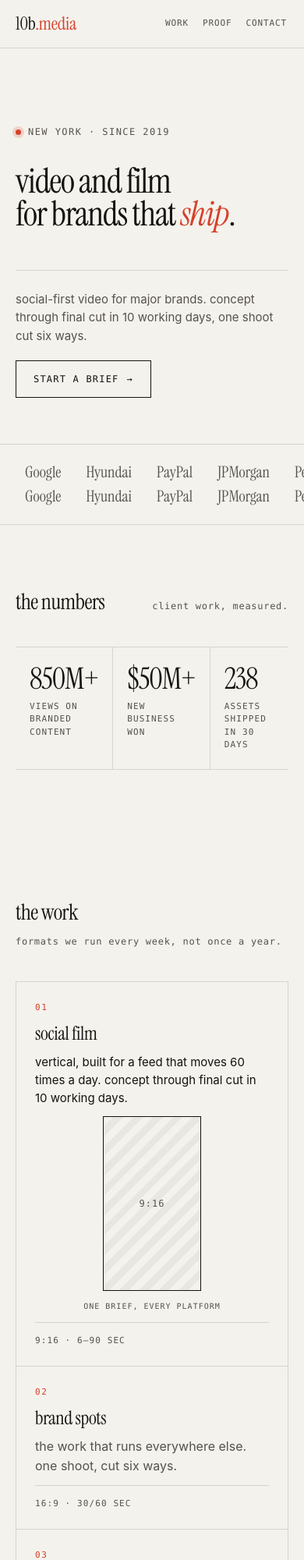
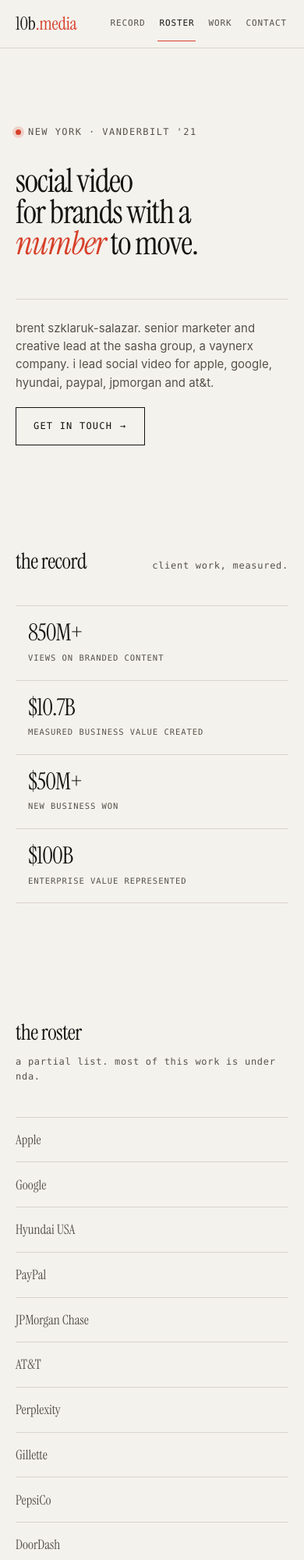
Before and after one commit to breezybrent/10b-media-site, a website: page public/index.html in a window 390 px wide. Shown: the top 2000 px of the page at 78% size. Drawn offline with Linux system fonts and the light colour scheme.

Commit message:
rebuild as exec personal brand site: real positioning from resume, roster, track record, craft principles. remove studio framing, marquee, fake pipeline

```diff
--- a/public/index.html
+++ b/public/index.html
@@ -3,12 +3,12 @@
 <head>
 <meta charset="utf-8" />
 <meta name="viewport" content="width=device-width, initial-scale=1" />
-<title>10b.media | video and film for brands that ship</title>
-<meta name="description" content="10b.media is a video studio in new york. social-first film for major brands, concept through final cut in 10 working days." />
-<meta name="author" content="10b.media" />
-<meta property="og:title" content="10b.media" />
-<meta property="og:description" content="video and film for brands that ship." />
-<meta property="og:type" content="website" />
+<title>brent szklaruk-salazar | social video, measured in results</title>
+<meta name="description" content="senior marketer and creative lead at the sasha group, a vaynerx company. 850M+ views, $10.7B+ in measured business value, $50M+ new business won." />
+<meta name="author" content="Brent Szklaruk-Salazar" />
+<meta property="og:title" content="brent szklaruk-salazar" />
+<meta property="og:description" content="social video, measured in results." />
+<meta property="og:type" content="profile" />
 <meta property="og:url" content="https://10b.media" />
 <meta name="theme-color" content="#f4f2ed" media="(prefers-color-scheme: light)" />
 <meta name="theme-color" content="#121110" media="(prefers-color-scheme: dark)" />
@@ -20,48 +20,41 @@
 <link rel="stylesheet" href="/styles.css" />
 </head>
 <body>
-<a class="skip" href="#work">skip to work</a>
+<a class="skip" href="#record">skip to record</a>
 
 <header class="nav">
   <a class="mark" href="/">10b<span>.media</span></a>
   <nav aria-label="primary">
+    <a href="#record">record</a>
+    <a href="#roster">roster</a>
     <a href="#work">work</a>
-    <a href="#proof">proof</a>
     <a href="#contact">contact</a>
-  </nav>
+    </nav>
 </header>
 
 <main>
-  <!-- one idea: what this is -->
+  <!-- who this is -->
   <section class="hero">
-    <p class="kicker"><span class="dot" aria-hidden="true"></span>new york · since 2019</p>
+    <p class="kicker"><span class="dot" aria-hidden="true"></span>new york · vanderbilt '21</p>
     <h1>
-      video and film<br />
-      for brands that <em>ship</em>.
+      social video<br />
+      for brands with a<br />
+      <em>number</em> to move.
     </h1>
     <div class="hero-foot">
       <p class="lede">
-        social-first video for major brands. concept through final cut in
-        10 working days, one shoot cut six ways.
+        brent szklaruk-salazar. senior marketer and creative lead at the sasha group,
+        a vaynerx company. i lead social video for apple, google, hyundai, paypal,
+        jpmorgan and at&t.
       </p>
-      <a class="cta" href="#contact">start a brief<span aria-hidden="true">&rarr;</span></a>
+      <a class="cta" href="#contact">get in touch<span aria-hidden="true">&rarr;</span></a>
     </div>
   </section>
 
-  <!-- one idea: proof, as a rolling client marquee -->
-  <section class="clients" aria-label="Selected clients">
-    <div class="marquee" data-marquee>
-      <ul>
-        <li>Apple</li><li>Google</li><li>Hyundai</li><li>PayPal</li>
-        <li>JPMorgan</li><li>Perplexity</li><li>AT&amp;T</li><li>VaynerX</li>
-      </ul>
-    </div>
-  </section>
-
-  <!-- one idea: the numbers -->
-  <section id="proof" class="proof">
+  <!-- proof -->
+  <section id="record" class="proof">
     <div class="sec-head">
-      <h2>the numbers</h2>
+      <h2>the record</h2>
       <p>client work, measured.</p>
     </div>
     <ul class="stats">
@@ -70,74 +63,129 @@
         <span>views on branded content</span>
       </li>
       <li>
+        <b>$10.7B</b>
+        <span>measured business value created</span>
+      </li>
+      <li>
         <b>$50M+</b>
         <span>new business won</span>
       </li>
       <li>
-        <b>238</b>
-        <span>assets shipped in 30 days</span>
+        <b>$100B</b>
+        <span>enterprise value represented</span>
       </li>
     </ul>
   </section>
 
-  <!-- one idea: the work -->
+  <!-- the roster -->
+  <section id="roster" class="roster">
+    <div class="sec-head">
+      <h2>the roster</h2>
+      <p>a partial list. most of this work is under nda.</p>
+    </div>
+    <ul class="clients">
+      <li>Apple</li>
+      <li>Google</li>
+      <li>Hyundai USA</li>
+      <li>PayPal</li>
+      <li>JPMorgan Chase</li>
+      <li>AT&amp;T</li>
+      <li>Perplexity</li>
+      <li>Gillette</li>
+      <li>PepsiCo</li>
+      <li>DoorDash</li>
+      <li>Ferrero Rocher</li>
+      <li>Zappos</li>
+      <li>NASCAR</li>
+      <li>OceanX</li>
+      <li>Jefferson Dental</li>
+      <li>Graham Weaver</li>
+    </ul>
+  </section>
+
+  <!-- the track record -->
   <section id="work" class="work">
     <div class="sec-head">
-      <h2>the work</h2>
-      <p>formats we run every week, not once a year.</p>
+      <h2>the track record</h2>
+      <p>ten years, four companies, one throughline.</p>
     </div>
-    <ol class="grid">
-      <li class="tall">
-        <span class="idx">01</span>
-        <h3>social film</h3>
-        <p class="body-lg">vertical, built for a feed that moves 60 times a day. concept through final cut in 10 working days.</p>
-        <figure class="frame" aria-label="9 by 16 vertical delivery format">
-          <div class="screen"><span>9:16</span></div>
-          <figcaption>one brief, every platform</figcaption>
-        </figure>
-        <span class="meta">9:16 · 6–90 sec</span>
+    <ol class="roles">
+      <li class="now">
+        <span class="when">jul 2024 &rarr; now</span>
+        <div class="what">
+          <h3>senior marketer, creative lead</h3>
+          <p class="org">the sasha group, a vaynerx company</p>
+          <p>leads social video for the agency's highest-value aor accounts. $50M+ in new business won. 238 assets in 30 days for the ioniq 5 and 6 us launches.</p>
+        </div>
       </li>
       <li>
-        <span class="idx">02</span>
-        <h3>brand spots</h3>
-        <p>the work that runs everywhere else. one shoot, cut six ways.</p>
-        <span class="meta">16:9 · 30/60 sec</span>
+        <span class="when">jul 2022 &rarr; apr 2024</span>
+        <div class="what">
+          <h3>lead videographer and editor</h3>
+          <p class="org">the sasha group</p>
+          <p>owned creative strategy, production and post for c-suite clients representing over $100B in enterprise value.</p>
+        </div>
       </li>
       <li>
-        <span class="idx">03</span>
-        <h3>documentary</h3>
-        <p>long-form stories. weddings, founder docs, and the ones nobody asked for yet.</p>
-        <span class="meta">2.39:1 · 5–20 min</span>
+        <span class="when">may 2019 &rarr; jul 2022</span>
+        <div class="what">
+          <h3>founder and ceo</h3>
+          <p class="org">550 park films</p>
+          <p>$200K net profit in 36 months. 125 wedding films delivered.</p>
+        </div>
+      </li>
+      <li>
+        <span class="when">feb 2016 &rarr; jul 2022</span>
+        <div class="what">
+          <h3>founder and ceo</h3>
+          <p class="org">bsp</p>
+          <p>$120K in profit, 100+ clients. wmg, ed sheeran, vanderbilt.</p>
+        </div>
       </li>
     </ol>
   </section>
 
-  <!-- one idea: how the work actually happens -->
-  <section class="pipeline">
+  <!-- how he works -->
+  <section class="craft">
     <div class="sec-head">
-      <h2>the pipeline</h2>
-      <p>five stages. no 40-slide deck.</p>
+      <h2>how i work</h2>
+      <p>four things i actually believe.</p>
     </div>
-    <ol class="stages">
-      <li><b>brief</b><span>one call. what it has to achieve.</span></li>
-      <li><b>concept</b><span>three routes. we recommend one and argue for it.</span></li>
-      <li><b>pre-prod</b><span>boards, cast, locations, and a date that holds.</span></li>
-      <li><b>production</b><span>one or two days. tight crew, no wasted frame.</span></li>
-      <li><b>post</b><span>edit, grade, sound, and every cut the platform needs.</span></li>
+    <ol class="beliefs">
+      <li>
+        <span class="idx">01</span>
+        <p class="claim">views are rented. trust is owned.</p>
+        <p class="why">a feed can be rented tomorrow and gone by next quarter. the brand that sounds like itself keeps the audience it built.</p>
+      </li>
+      <li>
+        <span class="idx">02</span>
+        <p class="claim">one decision-maker beats a million scrollers.</p>
+        <p class="why">reach is a vanity metric unless the right person is watching. i optimize for the one viewer who signs.</p>
+      </li>
+      <li>
+        <span class="idx">03</span>
+        <p class="claim">ai should remove the boring parts.</p>
+        <p class="why">i build workflows that kill the repetitive production work so the team can spend its hours on the idea.</p>
+      </li>
+      <li>
+        <span class="idx">04</span>
+        <p class="claim">if the date is impossible, say so on day one.</p>
+        <p class="why">a no you can plan around beats a yes that misses. i would rather lose the pitch than hand you a bad cut.</p>
+      </li>
     </ol>
   </section>
 
-  <!-- one idea: the ask -->
+  <!-- the ask -->
   <section id="contact" class="contact">
-    <h2>tell us the date it has to be live.</h2>
-    <p class="sub">we will tell you honestly if we can hit it. if we can't, we will tell you who can.</p>
-    <a class="mail" href="mailto:hello@10b.media">hello@10b.media</a>
+    <h2>tell me the number you have to move.</h2>
+    <p class="sub">if it is a launch, a rebrand, or a channel that flatlined, i will tell you honestly whether i can move it.</p>
+    <a class="mail" href="mailto:bszklaruk@gmail.com">bszklaruk@gmail.com</a>
   </section>
 </main>
 
 <footer class="foot">
-  <p>© 2019–2026 10b media · new york</p>
-  <p class="set">built on github + railway</p>
+  <p>&copy; 2019&ndash;2026 brent szklaruk-salazar</p>
+  <p class="set">new york · vanderbilt university</p>
 </footer>
 
 <script src="/main.js"></script>
--- a/public/main.js
+++ b/public/main.js
@@ -1,33 +1,48 @@
-/* 10b.media — progressive enhancement only. The page works with JS disabled. */
+/* 10b.media — progressive enhancement only.
+   The page is fully readable and navigable with JS disabled.
+   This only adds: current-section nav state and a scroll-reveal for the
+   long lower sections. Nothing here is load-bearing. */
 (() => {
   'use strict';
 
-  const reduceMotion = window.matchMedia('(prefers-reduced-motion: reduce)');
+  const navLinks = Array.from(document.querySelectorAll('.nav nav a[href^="#"]'));
+  if (!navLinks.length) return;
 
-  // Marquee: duplicate the list once so translateX(-50%) loops seamlessly.
-  const marquee = document.querySelector('[data-marquee]');
-  if (marquee) {
-    const list = marquee.querySelector('ul');
-    if (list) {
-      const clone = list.cloneNode(true);
-      clone.setAttribute('aria-hidden', 'true');
-      // Kill tab-focus on the decorative copy.
-      clone.querySelectorAll('a, button').forEach((el) => el.setAttribute('tabindex', '-1'));
-      marquee.appendChild(clone);
+  const sections = navLinks
+    .map((a) => {
+      const id = a.getAttribute('href').slice(1);
+      const el = id ? document.getElementById(id) : null;
+      return el ? { link: a, el } : null;
+    })
+    .filter(Boolean);
+
+  if (!sections.length) return;
+
+  // Mark the section currently occupying the upper third of the viewport.
+  const setActive = () => {
+    const line = window.innerHeight / 3;
+    let current = null;
+    for (const s of sections) {
+      if (s.el.getBoundingClientRect().top <= line) current = s;
     }
-    if (reduceMotion.matches) {
-      marquee.style.overflowX = 'auto';
+    for (const s of sections) {
+      const on = s === current;
+      s.link.style.color = on ? 'var(--ink)' : '';
+      s.link.style.borderBottomColor = on ? 'var(--signal)' : '';
     }
-  }
+  };
 
-  // Keep the marquee from eating CPU when scrolled out of view.
-  if (marquee && 'IntersectionObserver' in window) {
-    let visible = true;
-    new IntersectionObserver((entries) => {
-      for (const e of entries) visible = e.isIntersecting;
-      marquee.querySelectorAll('ul').forEach((ul) => {
-        ul.style.animationPlayState = visible ? 'running' : 'paused';
-      });
-    }, { threshold: 0 }).observe(marquee);
-  }
+  let ticking = false;
+  const onScroll = () => {
+    if (ticking) return;
+    ticking = true;
+    requestAnimationFrame(() => {
+      setActive();
+      ticking = false;
+    });
+  };
+
+  setActive();
+  window.addEventListener('scroll', onScroll, { passive: true });
+  window.addEventListener('resize', onScroll, { passive: true });
 })();
--- a/public/styles.css
+++ b/public/styles.css
@@ -1,5 +1,8 @@
-/* 10b.media — editorial, type-led.
-   Palette: warm paper + ink + one signal red. No gradients, no glass. */
+/* 10b.media — brent szklaruk-salazar
+   Personal brand site for an exec social video lead.
+
+   Design posture: editorial, type-led, no decoration that isn't information.
+   Warm paper + ink + one signal red. No gradients, no glass, no card soup. */
 
 :root {
   --paper: #f4f2ed;
@@ -39,6 +42,7 @@
   line-height: 1.55;
   -webkit-font-smoothing: antialiased;
   text-rendering: optimizeLegibility;
+  overflow-x: hidden;
 }
 
 @media (prefers-reduced-motion: reduce) {
@@ -61,10 +65,11 @@
 
 .nav {
   position: sticky; top: 0; z-index: 20;
-  height: var(--nav-h);
+  min-height: var(--nav-h);
   display: flex; align-items: center; justify-content: space-between;
+  gap: 16px;
   padding: 0 var(--pad);
-  background: color-mix(in oklab, var(--paper) 88%, transparent);
+  background: color-mix(in oklab, var(--paper) 90%, transparent);
   backdrop-filter: blur(10px);
   border-bottom: 1px solid var(--rule);
 }
@@ -73,16 +78,19 @@
   font-family: var(--serif);
   font-size: 23px; letter-spacing: -0.01em;
   color: var(--ink); text-decoration: none;
+  flex: none;
+  display: inline-flex; align-items: center;
+  min-height: 44px;
 }
 .mark span { color: var(--signal); }
 
-.nav nav { display: flex; gap: clamp(14px, 2.4vw, 30px); }
+.nav nav { display: flex; gap: clamp(12px, 2vw, 26px); }
 .nav nav a {
   font-family: var(--mono);
   font-size: 12px; letter-spacing: 0.08em; text-transform: uppercase;
   color: var(--ink-soft); text-decoration: none;
   display: inline-flex; align-items: center;
-  min-height: 44px;                       /* touch target on mobile */
+  min-height: 44px;
   padding: 0 2px;
   border-bottom: 1px solid transparent;
   transition: color 0.18s, border-color 0.18s;
@@ -92,7 +100,7 @@
 
 /* ---------- hero ---------- */
 
-.hero { padding: clamp(52px, 11vh, 120px) var(--pad) clamp(40px, 7vh, 80px); }
+.hero { padding: clamp(52px, 11vh, 118px) var(--pad) clamp(40px, 7vh, 78px); }
 
 .kicker {
   display: inline-flex; align-items: center; gap: 9px;
@@ -109,29 +117,26 @@
 .hero h1 {
   font-family: var(--serif);
   font-weight: 400;
-  font-size: clamp(44px, 9.4vw, 132px);
-  line-height: 0.94;
+  font-size: clamp(42px, 8.6vw, 122px);
+  line-height: 0.95;
   letter-spacing: -0.028em;
   margin: 0;
   max-width: 15ch;
   text-wrap: balance;
 }
-.hero h1 em {
-  font-style: italic;
-  color: var(--signal);
-}
+.hero h1 em { font-style: italic; color: var(--signal); }
 
 .hero-foot {
   display: flex; flex-wrap: wrap; align-items: flex-end;
   justify-content: space-between; gap: clamp(20px, 4vw, 48px);
-  margin-top: clamp(30px, 6vh, 60px);
+  margin-top: clamp(30px, 6vh, 58px);
   padding-top: clamp(20px, 3vh, 32px);
   border-top: 1px solid var(--rule);
 }
 
 .lede {
-  margin: 0; max-width: 46ch;
-  font-size: clamp(15px, 1.35vw, 18px);
+  margin: 0; max-width: 48ch;
+  font-size: clamp(15px, 1.3vw, 18px);
   color: var(--ink-soft);
   text-wrap: pretty;
 }
@@ -143,43 +148,19 @@
   color: var(--ink); text-decoration: none;
   border: 1px solid var(--ink);
   padding: 14px 22px; min-height: 48px;
-  transition: background 0.2s, color 0.2s, border-color 0.2s;
+  transition: background 0.2s, color 0.2s;
 }
-.cta:hover { background: var(--ink); color: var(--paper); border-color: var(--ink); }
+.cta:hover { background: var(--ink); color: var(--paper); }
 .cta:focus-visible { outline: 2px solid var(--signal); outline-offset: 3px; }
 .cta span { transition: transform 0.2s; }
 .cta:hover span { transform: translateX(3px); }
-
-/* ---------- client marquee ---------- */
-
-.clients {
-  border-top: 1px solid var(--rule);
-  border-bottom: 1px solid var(--rule);
-  padding: 20px 0;
-  overflow: hidden;
-}
-.marquee ul {
-  display: flex; gap: clamp(32px, 5vw, 72px);
-  list-style: none; margin: 0; padding: 0;
-  width: max-content;
-  animation: slide 42s linear infinite;
-}
-.marquee li {
-  font-family: var(--serif);
-  font-size: clamp(20px, 2.3vw, 30px);
-  color: var(--ink-soft);
-  white-space: nowrap;
-  transition: color 0.2s;
-}
-.marquee li:hover { color: var(--ink); }
-@keyframes slide { to { transform: translateX(-50%); } }
 
 /* ---------- section heads ---------- */
 
 .sec-head {
   display: flex; flex-wrap: wrap; align-items: baseline;
   justify-content: space-between; gap: 14px;
-  margin-bottom: clamp(28px, 5vh, 48px);
+  margin-bottom: clamp(26px, 5vh, 46px);
 }
 .sec-head h2 {
   font-family: var(--serif); font-weight: 400;
@@ -189,17 +170,17 @@
 .sec-head p {
   margin: 0; color: var(--ink-soft);
   font-family: var(--mono); font-size: 12px;
-  letter-spacing: 0.06em;
+  letter-spacing: 0.06em; text-align: right;
 }
 
-/* ---------- proof / stats ---------- */
+/* ---------- the record / stats ---------- */
 
-.proof { padding: clamp(56px, 10vh, 110px) var(--pad); }
+.proof { padding: clamp(50px, 9vh, 104px) var(--pad); }
 
 .stats {
   list-style: none; margin: 0; padding: 0;
   display: grid;
-  grid-template-columns: repeat(3, 1fr);
+  grid-template-columns: repeat(4, 1fr);
   gap: 1px;
   background: var(--rule);
   border-top: 1px solid var(--rule);
@@ -207,26 +188,86 @@
 }
 .stats li {
   background: var(--paper);
-  padding: clamp(22px, 3vw, 38px) clamp(18px, 2.4vw, 32px);
+  padding: clamp(20px, 2.8vw, 34px) clamp(16px, 2vw, 28px);
   display: flex; flex-direction: column; gap: 10px;
 }
 .stats b {
   font-family: var(--serif); font-weight: 400;
-  font-size: clamp(38px, 5.6vw, 74px);
+  font-size: clamp(30px, 4.4vw, 62px);
   line-height: 0.95; letter-spacing: -0.03em;
   color: var(--ink);
 }
 .stats span {
-  font-family: var(--mono); font-size: 11px;
-  letter-spacing: 0.1em; text-transform: uppercase;
+  font-family: var(--mono); font-size: 10.5px;
+  letter-spacing: 0.09em; text-transform: uppercase;
   color: var(--ink-soft); line-height: 1.5;
 }
 
-/* ---------- work ---------- */
+/* ---------- the roster ---------- */
 
-.work { padding: clamp(56px, 10vh, 110px) var(--pad); }
+.roster { padding: clamp(50px, 9vh, 104px) var(--pad); }
 
-.grid {
+.clients {
+  list-style: none; margin: 0; padding: 0;
+  display: grid;
+  grid-template-columns: repeat(auto-fill, minmax(190px, 1fr));
+  gap: 0 clamp(16px, 3vw, 40px);
+  border-top: 1px solid var(--rule);
+}
+.clients li {
+  font-family: var(--serif);
+  font-size: clamp(17px, 1.9vw, 24px);
+  color: var(--ink-soft);
+  padding: clamp(13px, 1.8vh, 19px) 0;
+  border-bottom: 1px solid var(--rule);
+  transition: color 0.18s, padding-left 0.18s;
+}
+.clients li:hover { color: var(--ink); padding-left: 8px; }
+
+/* ---------- the track record ---------- */
+
+.work { padding: clamp(50px, 9vh, 104px) var(--pad); }
+
+.roles {
+  list-style: none; margin: 0; padding: 0;
+}
+.roles li {
+  display: grid;
+  grid-template-columns: minmax(140px, 200px) 1fr;
+  gap: clamp(16px, 3vw, 44px);
+  padding: clamp(20px, 3vh, 30px) 0;
+  border-top: 1px solid var(--rule);
+}
+.roles li:last-child { border-bottom: 1px solid var(--rule); }
+.roles li.now { background: color-mix(in oklab, var(--ink) 2.5%, transparent); }
+
+.roles .when {
+  font-family: var(--mono); font-size: 11px;
+  letter-spacing: 0.09em; text-transform: uppercase;
+  color: var(--ink-soft);
+  padding-top: 5px;
+}
+.roles .what h3 {
+  font-family: var(--serif); font-weight: 400;
+  font-size: clamp(21px, 2.5vw, 32px);
+  letter-spacing: -0.015em; margin: 0; line-height: 1.1;
+}
+.roles .what .org {
+  font-family: var(--mono); font-size: 11.5px;
+  letter-spacing: 0.05em;
+  color: var(--signal);
+  margin: 7px 0 0;
+}
+.roles .what > p:last-child {
+  margin: 12px 0 0; color: var(--ink-soft);
+  max-width: 58ch; text-wrap: pretty;
+}
+
+/* ---------- how i work ---------- */
+
+.craft { padding: clamp(50px, 9vh, 104px) var(--pad); }
+
+.beliefs {
   list-style: none; margin: 0; padding: 0;
   display: grid;
   grid-template-columns: repeat(2, 1fr);
@@ -234,107 +275,49 @@
   background: var(--rule);
   border: 1px solid var(--rule);
 }
-.grid li {
+.beliefs li {
   background: var(--paper);
-  padding: clamp(24px, 3.4vw, 44px);
+  padding: clamp(22px, 3vw, 38px) clamp(18px, 2.4vw, 32px);
   display: flex; flex-direction: column; gap: 12px;
 }
-.grid li.tall { grid-row: span 2; }
-.grid .idx {
+.beliefs .idx {
   font-family: var(--mono); font-size: 11px;
   letter-spacing: 0.14em; color: var(--signal);
 }
-.grid h3 {
+.beliefs .claim {
   font-family: var(--serif); font-weight: 400;
-  font-size: clamp(24px, 2.7vw, 36px);
-  letter-spacing: -0.015em; margin: 0; line-height: 1.05;
+  font-size: clamp(21px, 2.4vw, 31px);
+  line-height: 1.12; letter-spacing: -0.015em;
+  margin: 0; color: var(--ink);
+  text-wrap: balance;
 }
-.grid p { margin: 0; color: var(--ink-soft); max-width: 42ch; text-wrap: pretty; }
-.grid .body-lg { font-size: clamp(15px, 1.25vw, 17px); color: var(--ink); }
-
-/* The tall cell earns its height with a real 9:16 frame, not empty space. */
-.frame { margin: auto 0 0; display: flex; flex-direction: column; align-items: center; gap: 12px; }
-.frame .screen {
-  width: min(148px, 42%);
-  aspect-ratio: 9 / 16;
-  border: 1px solid var(--ink);
-  display: grid; place-items: center;
-  background:
-    repeating-linear-gradient(135deg,
-      transparent 0 9px,
-      color-mix(in oklab, var(--ink) 5%, transparent) 9px 18px);
+.beliefs .why {
+  margin: 0; color: var(--ink-soft);
+  font-size: 15px; line-height: 1.6; max-width: 44ch;
+  text-wrap: pretty;
 }
-.frame .screen span {
-  font-family: var(--mono); font-size: 12px;
-  letter-spacing: 0.08em; color: var(--ink-soft);
-}
-.frame figcaption {
-  font-family: var(--mono); font-size: 10px;
-  letter-spacing: 0.1em; text-transform: uppercase;
-  color: var(--ink-soft); text-align: center;
-}
-
-.grid .meta {
-  margin-top: auto; padding-top: 14px;
-  font-family: var(--mono); font-size: 11px;
-  letter-spacing: 0.1em; text-transform: uppercase; color: var(--ink-soft);
-  border-top: 1px solid var(--rule);
-}
-
-/* ---------- pipeline ---------- */
-
-.pipeline { padding: clamp(56px, 10vh, 110px) var(--pad); border-top: 1px solid var(--rule); }
-
-.stages {
-  list-style: none; margin: 0; padding: 0;
-  counter-reset: stage;
-}
-.stages li {
-  counter-increment: stage;
-  display: grid;
-  grid-template-columns: 60px minmax(120px, 200px) 1fr;
-  gap: clamp(14px, 3vw, 40px);
-  align-items: baseline;
-  padding: clamp(20px, 3.4vh, 32px) 0;
-  border-top: 1px solid var(--rule);
-  transition: padding-left 0.22s, background 0.22s;
-}
-.stages li:last-child { border-bottom: 1px solid var(--rule); }
-.stages li:hover { padding-left: 14px; background: color-mix(in oklab, var(--ink) 3%, transparent); }
-
-.stages li::before {
-  content: counter(stage, decimal-leading-zero);
-  font-family: var(--mono); font-size: 12px;
-  color: var(--signal); letter-spacing: 0.1em;
-}
-.stages b {
-  font-family: var(--serif); font-weight: 400;
-  font-size: clamp(20px, 2.4vw, 30px);
-  letter-spacing: -0.01em; font-weight: 400;
-}
-.stages span { color: var(--ink-soft); text-wrap: pretty; }
 
 /* ---------- contact ---------- */
 
 .contact {
-  padding: clamp(60px, 13vh, 140px) var(--pad);
+  padding: clamp(56px, 12vh, 130px) var(--pad);
   border-top: 1px solid var(--rule);
-  text-align: left;
 }
 .contact h2 {
   font-family: var(--serif); font-weight: 400;
-  font-size: clamp(30px, 5.4vw, 68px);
+  font-size: clamp(30px, 5.4vw, 66px);
   line-height: 1.02; letter-spacing: -0.024em;
-  margin: 0; max-width: 18ch;
+  margin: 0; max-width: 17ch;
 }
-.contact .sub { margin: 22px 0 34px; color: var(--ink-soft); max-width: 48ch; }
+.contact .sub { margin: 22px 0 34px; color: var(--ink-soft); max-width: 50ch; }
 .contact .mail {
   font-family: var(--serif);
-  font-size: clamp(24px, 4vw, 46px);
+  font-size: clamp(23px, 3.8vw, 44px);
   color: var(--signal); text-decoration: none;
   border-bottom: 2px solid var(--signal);
   padding-bottom: 4px;
-  display: inline-block;
+  display: inline-flex; align-items: center;
+  min-height: 44px;                    /* touch target on mobile */
   transition: opacity 0.2s;
 }
 .contact .mail:hover { opacity: 0.7; }
@@ -354,20 +337,22 @@
 
 /* ---------- responsive ---------- */
 
-@media (max-width: 780px) {
-  .grid { grid-template-columns: 1fr; }
-  .grid li.tall { grid-row: span 1; }
-  .stages li {
-    grid-template-columns: 44px 1fr;
-    grid-template-areas: "num title" ".  desc";
-  }
-  .stages li::before { grid-area: num; }
-  .stages b { grid-area: title; }
-  .stages span { grid-area: desc; }
+@media (max-width: 900px) {
+  .stats { grid-template-columns: repeat(2, 1fr); }
+  .beliefs { grid-template-columns: 1fr; }
+}
+
+@media (max-width: 700px) {
+  .nav { flex-wrap: wrap; padding-top: 8px; padding-bottom: 8px; }
+  .nav nav { gap: 14px; }
+  .nav nav a { font-size: 11px; }
+
+  .roles li { grid-template-columns: 1fr; gap: 10px; }
+  .roles .when { padding-top: 0; }
 }
 
 @media (max-width: 460px) {
-  .nav nav { gap: 14px; }
-  .nav nav a { font-size: 11px; }
+  .sec-head p { text-align: left; }
+  .stats { grid-template-columns: 1fr; }
   .hero-foot { align-items: flex-start; }
 }
```
